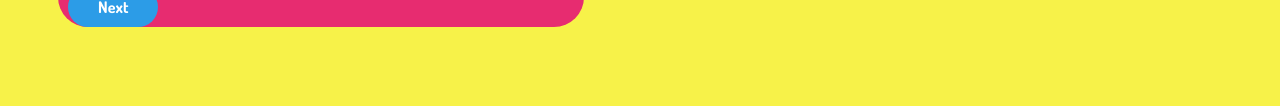
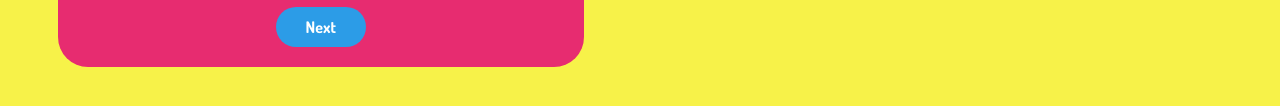
Before and after one commit to LiamP2000/DonuttelloFrontend, a website built with Vite: page creator.html in a window 1280 px wide. Shown: the part 274-380 px from the top of the page. Built offline with nearby package versions, Linux system fonts and the light colour scheme.

Commit message:
fix: place 'next' button in center

```diff
--- a/style.css
+++ b/style.css
@@ -27,7 +27,11 @@ header img{
 }
 
 #nextTopping{
+  display: block;
   margin: auto;
+  text-align: center;
+  width: max-content;
+  margin: 10px auto;
 }
 
 .pink{
```
